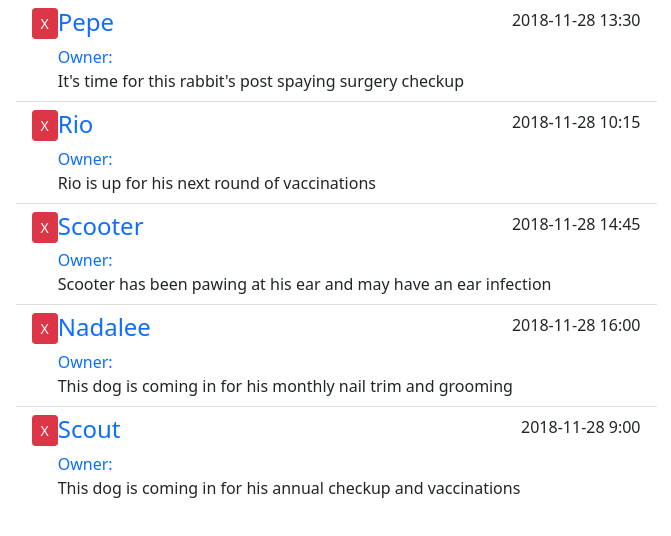
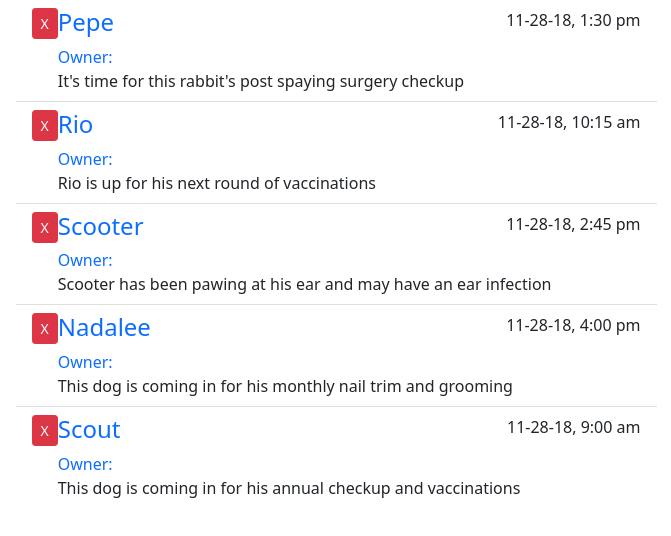
Before and after one commit to JustinScottJenecke/tutorial-vue, a Vue app in the folder vue-ll-interface/: page / in a window 1280 px wide. Shown: the top 536 px of the page, without its empty margins (304-975 px from the left). Built offline with nearby package versions, Linux system fonts and the light colour scheme.

Commit message:
implements moment library date formatting

```diff
--- a/vue-ll-interface/src/components/AppointmentList.vue
+++ b/vue-ll-interface/src/components/AppointmentList.vue
@@ -12,7 +12,7 @@
                 <div class="w-100">
                     <div class="d-flex justify-content-between">
                         <span class="h4 text-primary">{{apt.petName}}</span>
-                        <span class="float-right">{{apt.aptDate}}</span>
+                        <span class="float-right">{{formattedDate(apt.aptDate)}}</span>
                     </div>
                     <div class="owner-name">
                         <span class="font-weight-bold text-primary mr-1">Owner:</span>
@@ -28,12 +28,20 @@
 </template>
 
 <script>
+import moment from "moment";
 
 export default ({
 
     name: "AppointmentList",
 
-    props: ["appointments"]
+    props: ["appointments"],
+
+    methods: {
+
+        formattedDate(dateArg) {
+            return moment(new Date(dateArg)).format("MM-DD-YY, h:mm a")
+        }
+    }
 
 })
 </script>
```
